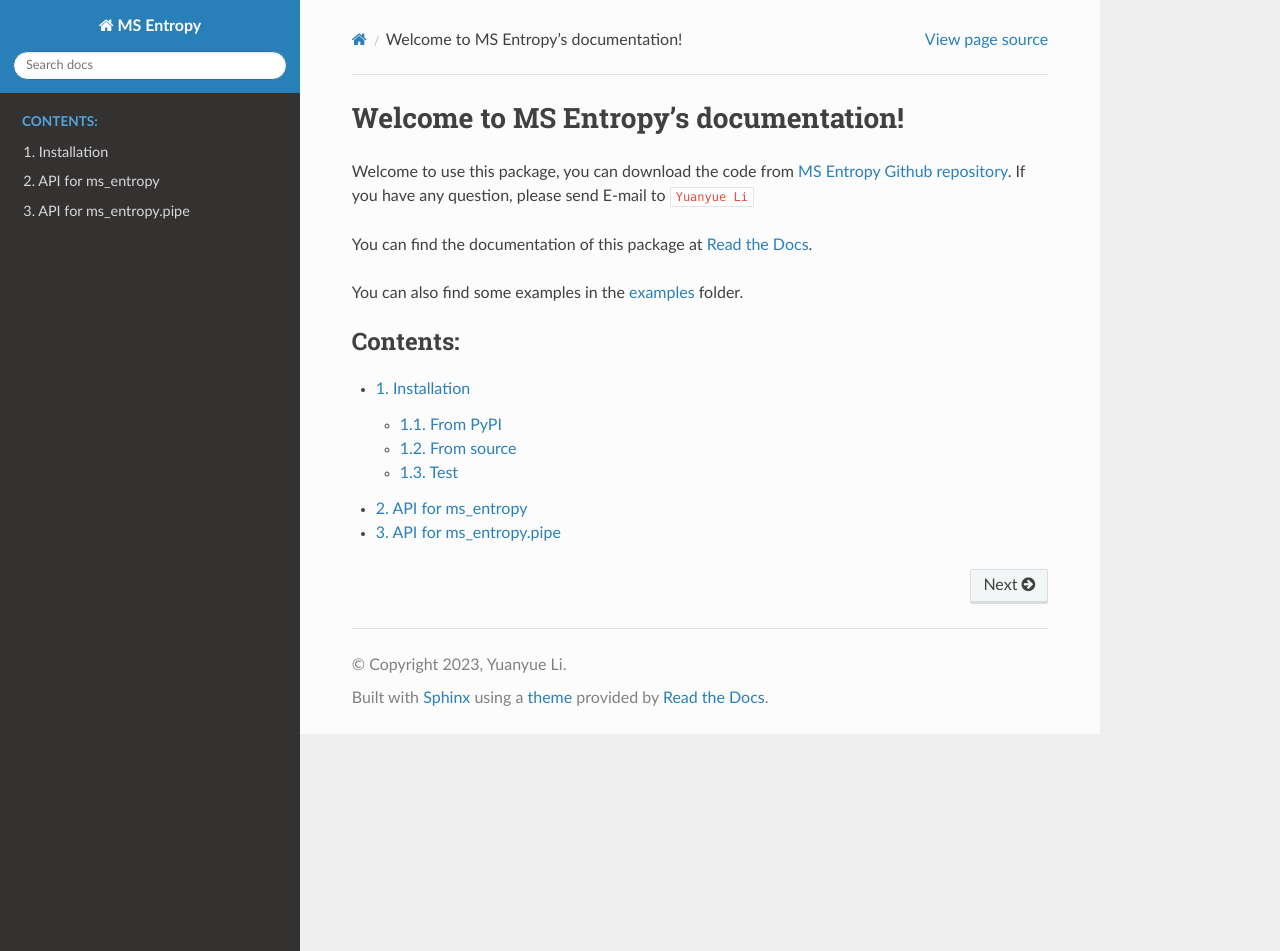
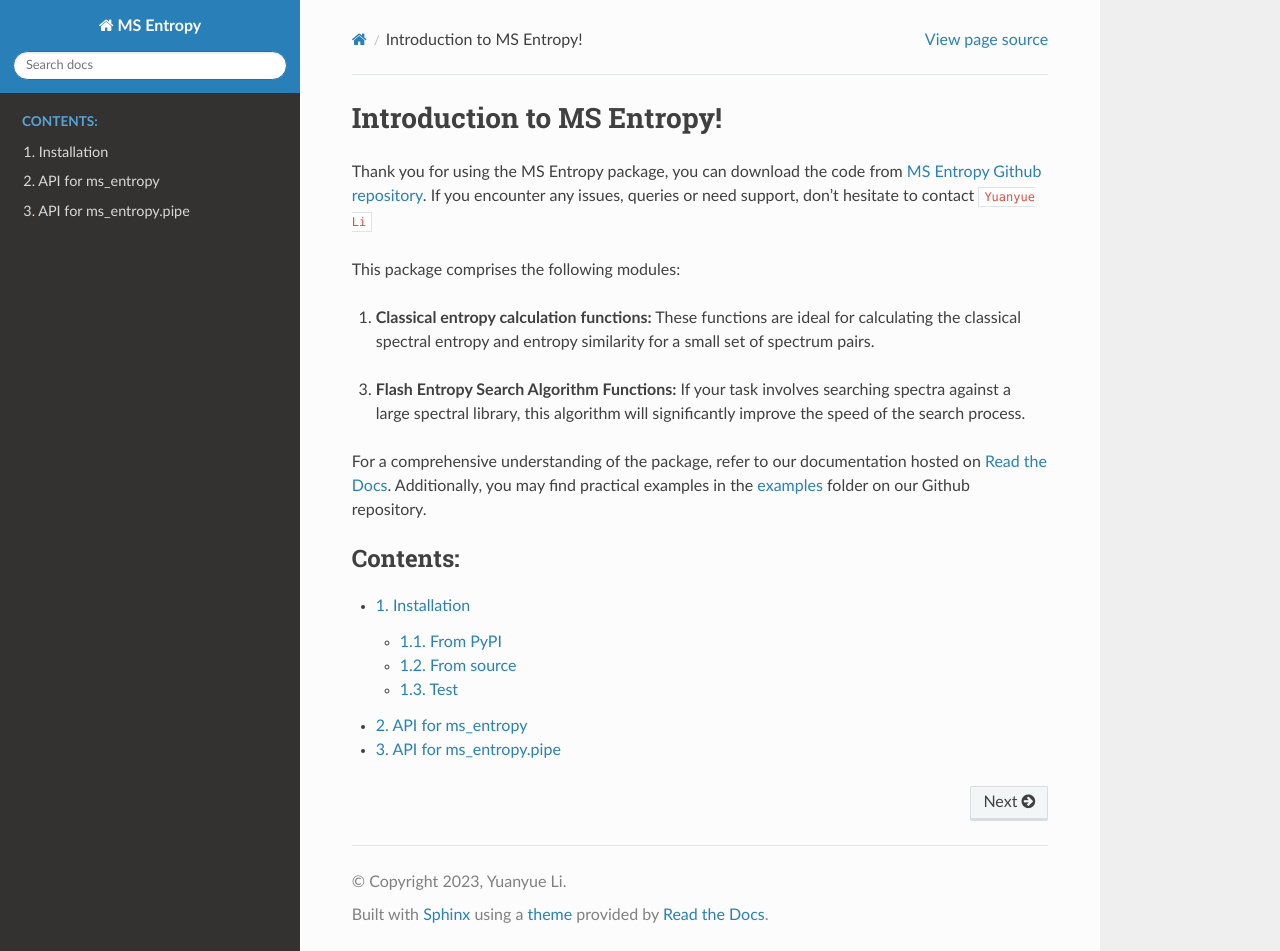
Before and after one commit to YuanyueLi/MSEntropy, a Sphinx documentation site: the page built from docs/source/index.rst, in a window 1280 px wide and 951 px high. Built offline with Sphinx 7.4.7 and the Read the Docs theme 2.0.0, drawn with Linux system fonts in a browser that asks for light colours; cross-references to code outside the pages are shown as plain code.

Commit message:
Update documents.

```diff
--- a/docs/source/index.rst
+++ b/docs/source/index.rst
@@ -3,15 +3,22 @@
    You can adapt this file completely to your liking, but it should at least
    contain the root `toctree` directive.
 
-Welcome to MS Entropy's documentation!
-======================================
+Introduction to MS Entropy!
+===========================
 
-Welcome to use this package, you can download the code from `MS Entropy Github repository <https://github.com/YuanyueLi/MSEntropy>`_.
-If you have any question, please send E-mail to :email:`Yuanyue Li <liyuanyue@gmail.com>`
+Thank you for using the MS Entropy package, you can download the code from `MS Entropy Github repository <https://github.com/YuanyueLi/MSEntropy>`_.
+If you encounter any issues, queries or need support, don't hesitate to contact :email:`Yuanyue Li <liyuanyue@gmail.com>`
 
-You can find the documentation of this package at `Read the Docs <https://msentropy.readthedocs.io>`_.
+This package comprises the following modules:
 
-You can also find some examples in the `examples <https://github.com/YuanyueLi/MSEntropy/tree/main/examples>`_ folder.
+1.  **Classical entropy calculation functions:** These functions are ideal for calculating the classical spectral entropy and entropy similarity for a small set of spectrum pairs.
+
+3.  **Flash Entropy Search Algorithm Functions:** If your task involves searching spectra against a large spectral library, this algorithm will significantly improve the speed of the search process.
+
+
+For a comprehensive understanding of the package, refer to our documentation hosted on `Read the Docs <https://msentropy.readthedocs.io>`_.
+Additionally, you may find practical examples in the `examples <https://github.com/YuanyueLi/MSEntropy/tree/main/examples>`_ folder on our Github repository.
+
 
 .. toctree::
    :maxdepth: 2
```
Also changed, not shown: 2 other files.
